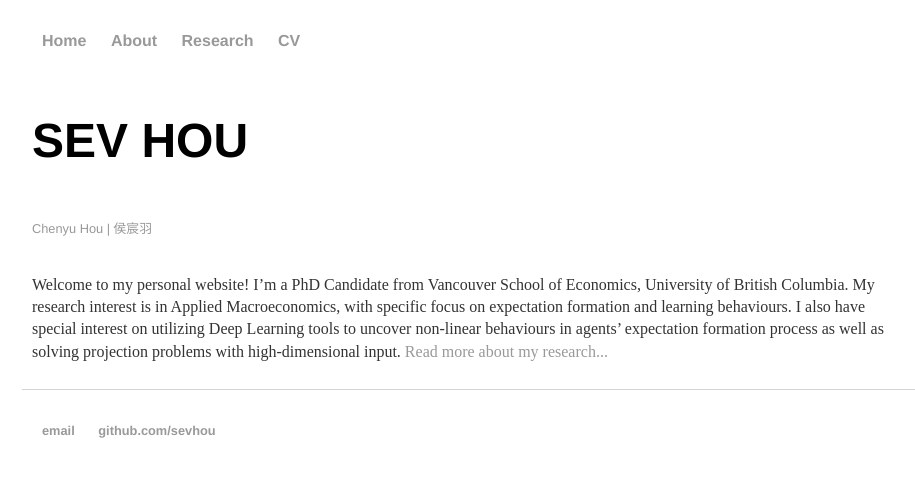
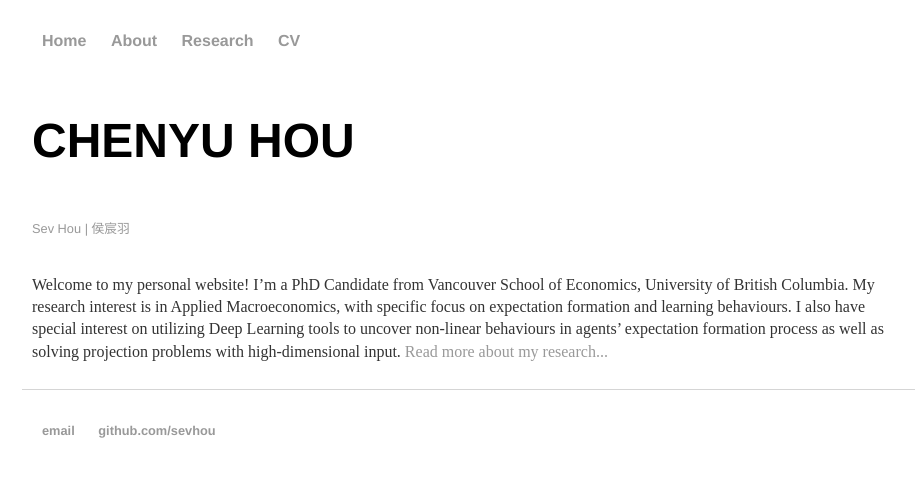
Before and after one commit to sevhou/sevhou.github.io, a Jekyll site: the page built from index.html, in a window 1280 px wide, cut to the strip 94-571 px from the top of the page. Shown: the whole strip, without its empty margins (170-1085 px from the left). Built offline with Jekyll 4.4.1, drawn with Linux system fonts in a browser that asks for light colours.

Commit message:
Update index.html

```diff
--- a/index.html
+++ b/index.html
@@ -4,8 +4,8 @@
 ---
 
 <div class="blurb">
-	<h1>SEV HOU</h1>
-	<p class="light-text">Chenyu Hou | 侯宸羽</p>
+	<h1>CHENYU HOU</h1>
+	<p class="light-text">Sev Hou | 侯宸羽</p>
 	<p>Welcome to my personal website! I’m a PhD Candidate from Vancouver School of Economics, University of British Columbia.
 		My research interest is in Applied Macroeconomics, with specific focus on expectation formation and learning behaviours. I also have special interest on utilizing Deep Learning tools to uncover non-linear behaviours in agents’ expectation formation process as well as solving projection problems with high-dimensional input.
 
```
